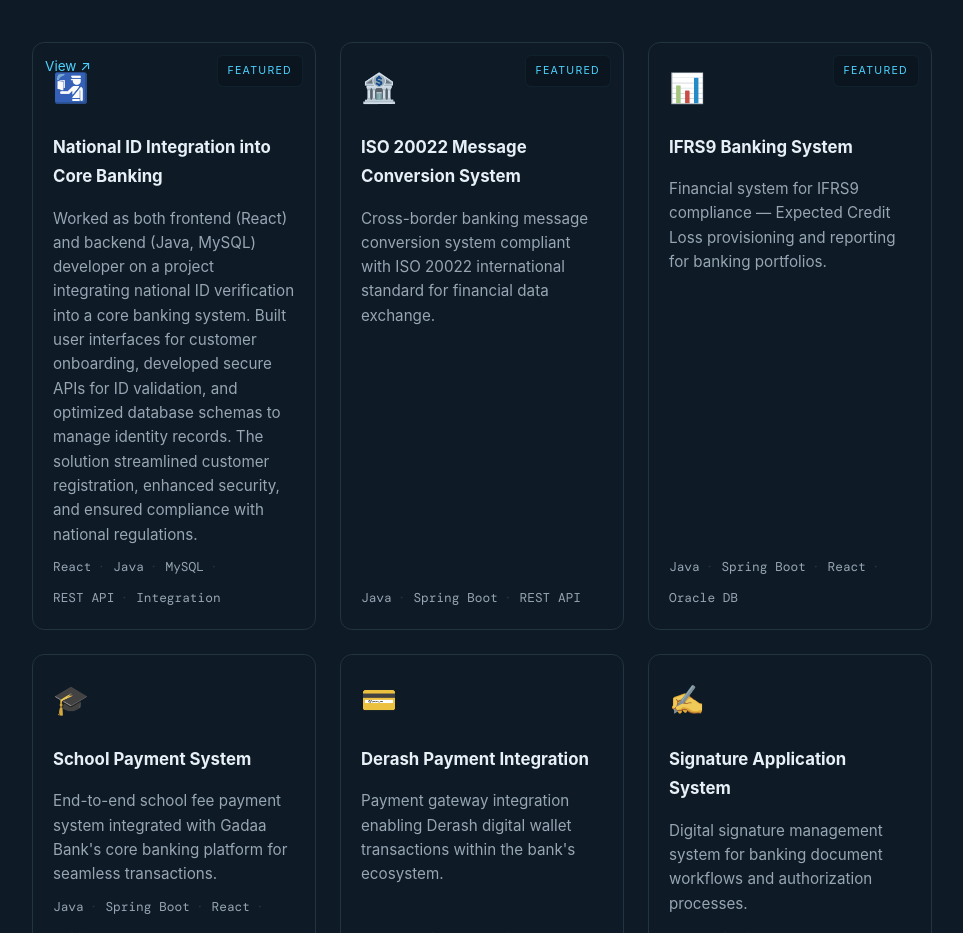
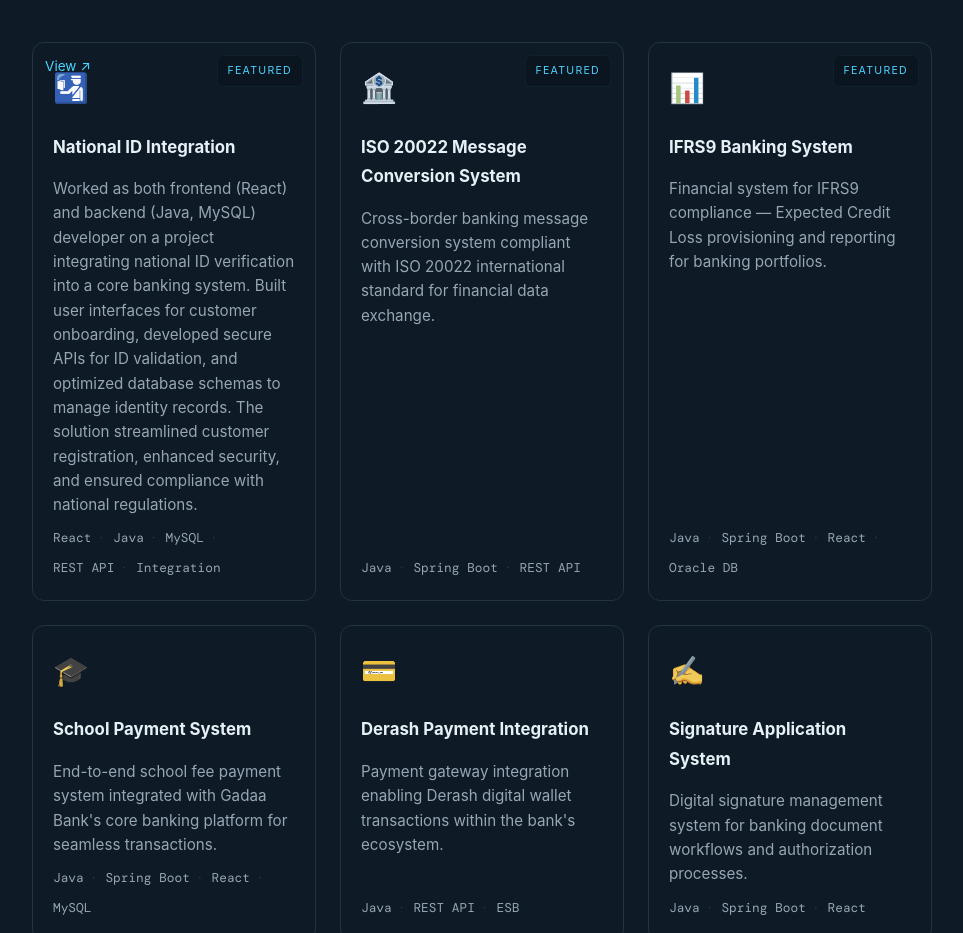
Before and after one commit to Samuel-Asamnew/portfolio, a React (Vite) app: page / in a window 1280 px wide. Shown: the part 2340-3273 px from the top of the page, without its empty margins (158-1121 px from the left). Built offline with nearby package versions, Linux system fonts and the light colour scheme; a web font is replaced by a local one.

Commit message:
Initial commit

```diff
--- a/src/data.js
+++ b/src/data.js
@@ -55,7 +55,7 @@ export const data = {
 
   projects: [
     {
-      title: "National ID Integration into Core Banking",
+      title: "National ID Integration",
       desc: "Worked as both frontend (React) and backend (Java, MySQL) developer on a project integrating national ID verification into a core banking system. Built user interfaces for customer onboarding, developed secure APIs for ID validation, and optimized database schemas to manage identity records. The solution streamlined customer registration, enhanced security, and ensured compliance with national regulations.",
       tech: ["React", "Java", "MySQL", "REST API", "Integration"],
       link: "https://fayda.gadaabank.com.et/publicfayda/",
```
